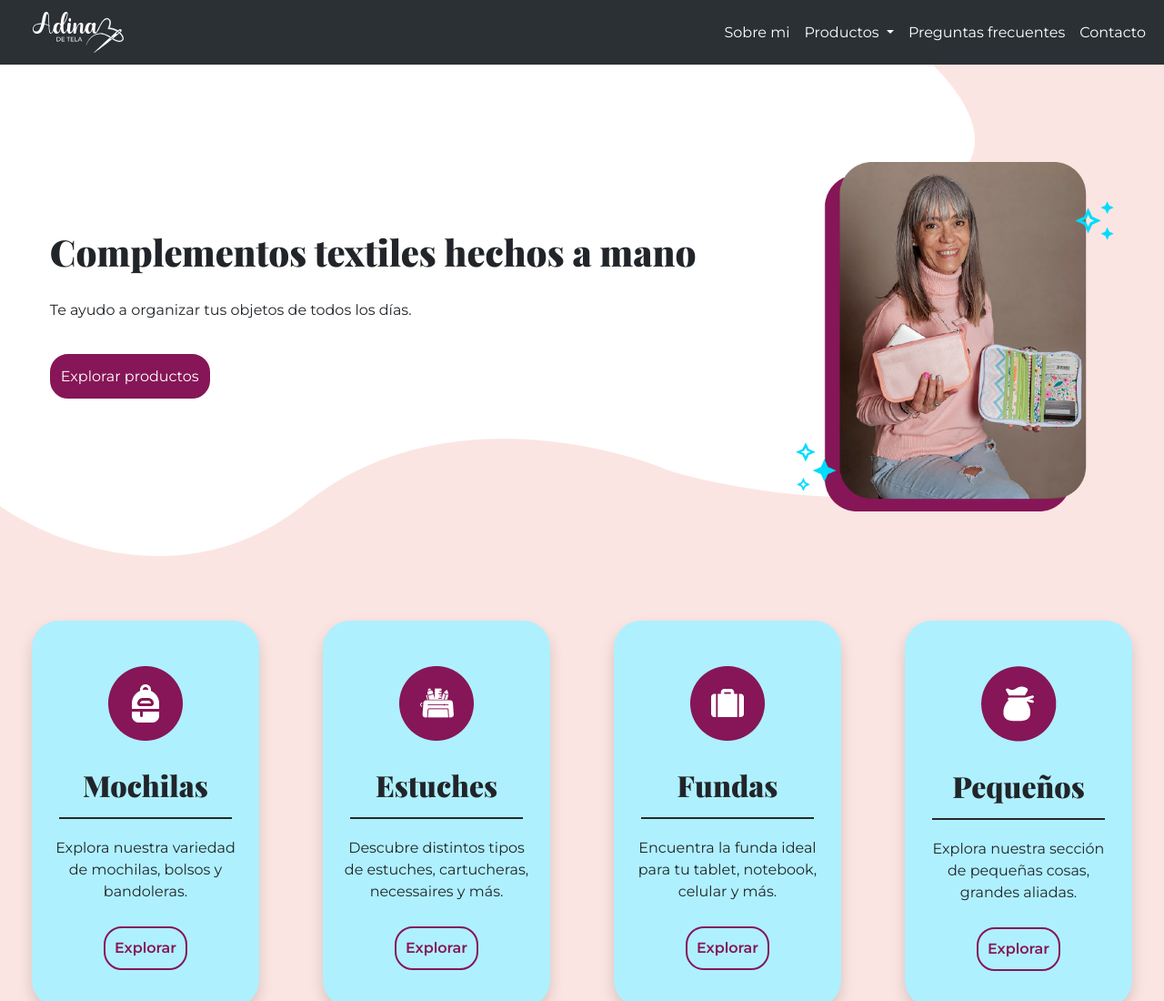
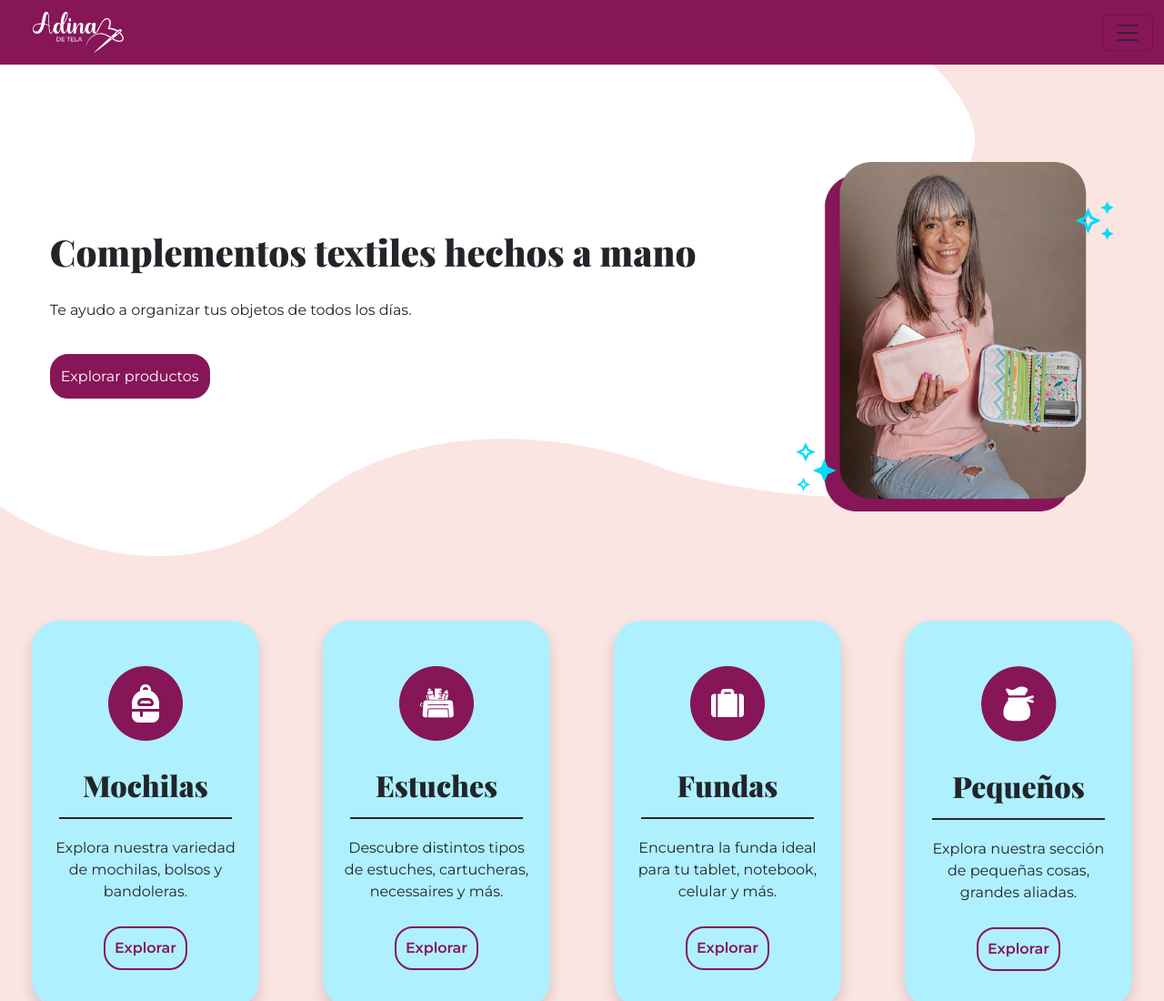
Before and after one commit to marianadlp/entrega-final-de-la-pena, a plain HTML site: page index.html in a window 1280 px wide. Shown: the top 1100 px of the page at 91% size. Drawn offline with nearby package versions, Linux system fonts and the light colour scheme.

Commit message:
prueba cambio color navbar en index

```diff
--- a/index.html
+++ b/index.html
@@ -13,7 +13,7 @@
 </head>
 <body class="index-body">
     <header class="header">
-        <nav class="navbar navbar-expand-lg bg-body-tertiary" data-bs-theme="dark">
+        <nav class="navbar" style="background-color: #861657;">
             <div class="container-fluid ms-4">
                     <a class="navbar-brand" href="#">
                         <img src="./media/adina-logo-footer-blanco.svg" alt="Logo Adina de Tela" width="100">
--- a/scss/sections/_header.scss
+++ b/scss/sections/_header.scss
@@ -1,4 +1,8 @@
 /* Menú de navegación */
+nav .navbar{
+    background: #861657 !important;
+}
+
 .nav-link{
     font-family: 'Montserrat' !important;
     color: #ffffff;
```
